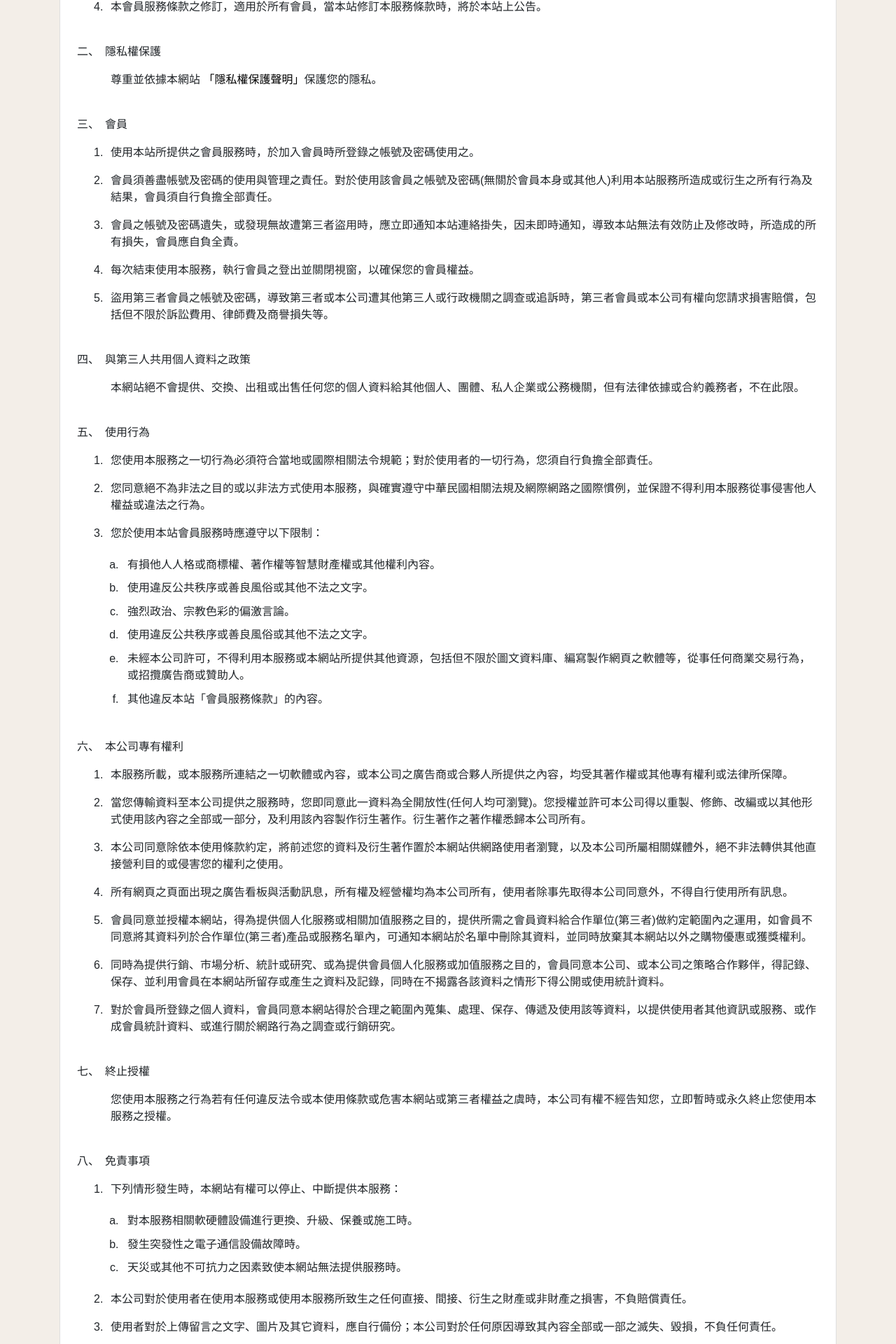
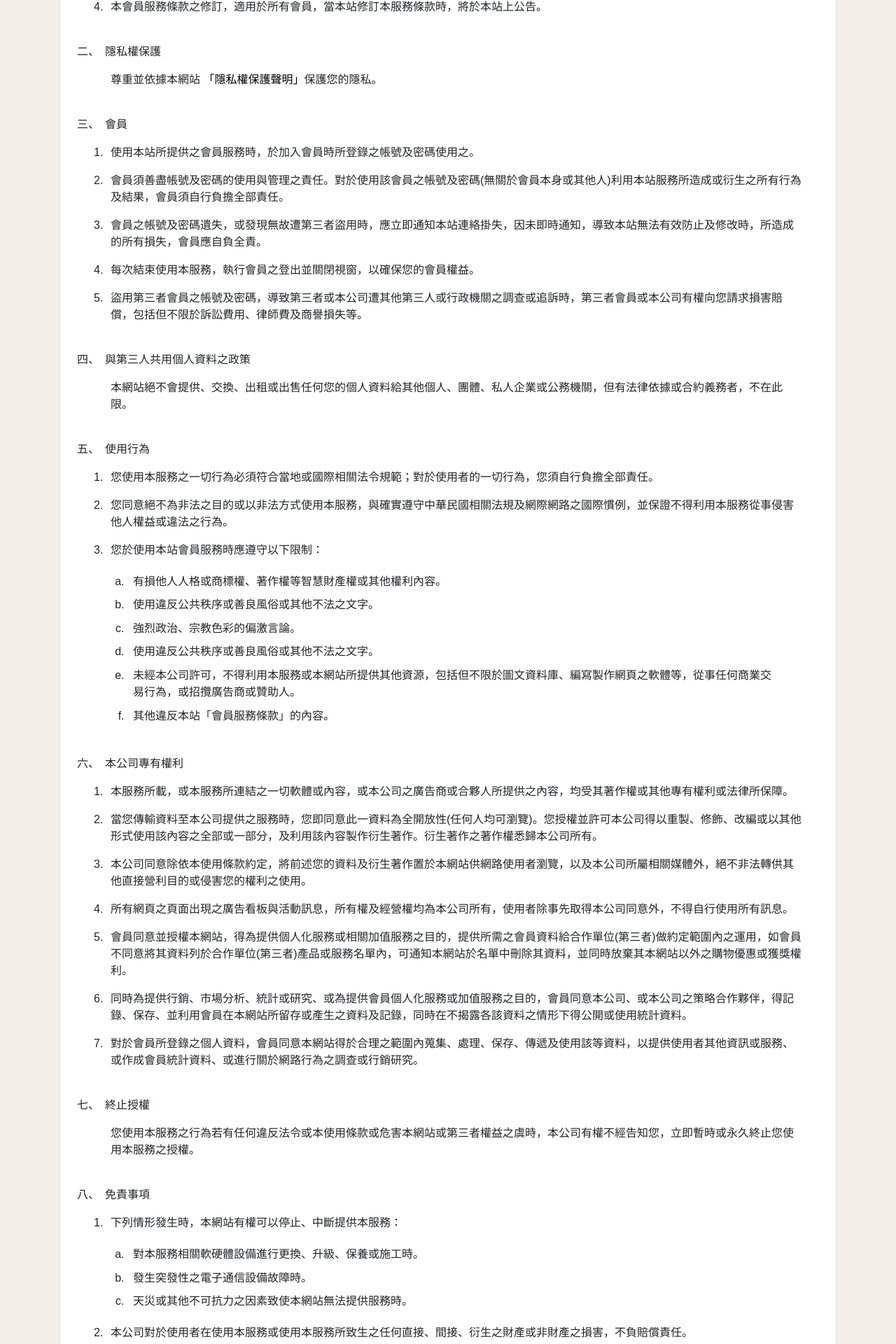
Before and after one commit to willy800510/logoWeb, a PHP site: page /termOf_member.php in a window 1280 px wide. Shown: the part 481-2401 px from the top of the page at 70% size. Run offline with PHP 8.4, Linux system fonts and the light colour scheme; some libraries are stand-ins or nearby versions.

```diff
--- a/termOf_member.php
+++ b/termOf_member.php
@@ -61,16 +61,16 @@
                 </div>
                 <ol class="list-group list-group-flush list-group-cjk pb-2 pl-4 m-2">
                     <li class="ml-2">會員服務條款</li>
-                    <ol class="list-group list-group-flush list-group-numbered pb-2 pl-4 position-relative">
+                    <ol class="list-group list-group-flush list-group-numbered pb-2 px-4 position-relative">
                         <li>本會員服務條款所稱之「會員」，為依照本站所定之加入會員程序加入完成並通過認證者。</li>
                         <li>當您使用本站服務時，即表示您同意及遵守本服務條款的規定事項及相關法律之規定。</li>
                         <li>本站保留有審核加入會員資格之權利，另外已加入會員者，本站亦保留有解除其會員資格之權利。</li>
                         <li>本會員服務條款之修訂，適用於所有會員，當本站修訂本服務條款時，將於本站上公告。</li>
                     </ol>
                     <li class="ml-2">隱私權保護</li>
-                    <p class="pb-2 pl-4">尊重並依據本網站 <a href="termOf_privacy.php">「隱私權保護聲明」</a>保護您的隱私。</p>
+                    <p class="pb-2 px-4">尊重並依據本網站 <a href="termOf_privacy.php">「隱私權保護聲明」</a>保護您的隱私。</p>
                     <li class="ml-2">會員</li>
-                    <ol class="list-group list-group-flush list-group-numbered pb-2 pl-4 position-relative">
+                    <ol class="list-group list-group-flush list-group-numbered pb-2 px-4 position-relative">
                         <li>使用本站所提供之會員服務時，於加入會員時所登錄之帳號及密碼使用之。</li>
                         <li>會員須善盡帳號及密碼的使用與管理之責任。對於使用該會員之帳號及密碼(無關於會員本身或其他人)利用本站服務所造成或衍生之所有行為及結果，會員須自行負擔全部責任。</li>
                         <li>會員之帳號及密碼遺失，或發現無故遭第三者盜用時，應立即通知本站連絡掛失，因未即時通知，導致本站無法有效防止及修改時，所造成的所有損失，會員應自負全責。</li>
@@ -78,13 +78,13 @@
                         <li>盜用第三者會員之帳號及密碼，導致第三者或本公司遭其他第三人或行政機關之調查或追訴時，第三者會員或本公司有權向您請求損害賠償，包括但不限於訴訟費用、律師費及商譽損失等。</li>
                     </ol>
                     <li class="ml-2">與第三人共用個人資料之政策</li>
-                    <p class="pb-2 pl-4">本網站絕不會提供、交換、出租或出售任何您的個人資料給其他個人、團體、私人企業或公務機關，但有法律依據或合約義務者，不在此限。</p>
+                    <p class="pb-2 px-4">本網站絕不會提供、交換、出租或出售任何您的個人資料給其他個人、團體、私人企業或公務機關，但有法律依據或合約義務者，不在此限。</p>
                     <li class="ml-2">使用行為</li>
-                    <ol class="list-group list-group-flush list-group-numbered pb-2 pl-4 position-relative">
+                    <ol class="list-group list-group-flush list-group-numbered pb-2 px-4 position-relative">
                         <li>您使用本服務之一切行為必須符合當地或國際相關法令規範；對於使用者的一切行為，您須自行負擔全部責任。</li>
                         <li>您同意絕不為非法之目的或以非法方式使用本服務，與確實遵守中華民國相關法規及網際網路之國際慣例，並保證不得利用本服務從事侵害他人權益或違法之行為。</li>
                         <li>您於使用本站會員服務時應遵守以下限制：</li>
-                        <ol class="list-group list-group-flush list-group-alpha pl-3 pb-3">
+                        <ol class="list-group list-group-flush list-group-alpha px-4 pb-3">
                             <li>有損他人人格或商標權、著作權等智慧財產權或其他權利內容。</li>
                             <li>使用違反公共秩序或善良風俗或其他不法之文字。</li>
                             <li>強烈政治、宗教色彩的偏激言論。</li>
@@ -94,7 +94,7 @@
                         </ol>
                     </ol>
                     <li class="ml-2">本公司專有權利</li>
-                    <ol class="list-group list-group-flush list-group-numbered pb-2 pl-4 position-relative">
+                    <ol class="list-group list-group-flush list-group-numbered pb-2 px-4 position-relative">
                         <li>本服務所載，或本服務所連結之一切軟體或內容，或本公司之廣告商或合夥人所提供之內容，均受其著作權或其他專有權利或法律所保障。</li>
                         <li>當您傳輸資料至本公司提供之服務時，您即同意此一資料為全開放性(任何人均可瀏覽)。您授權並許可本公司得以重製、修飾、改編或以其他形式使用該內容之全部或一部分，及利用該內容製作衍生著作。衍生著作之著作權悉歸本公司所有。</li>
                         <li>本公司同意除依本使用條款約定，將前述您的資料及衍生著作置於本網站供網路使用者瀏覽，以及本公司所屬相關媒體外，絕不非法轉供其他直接營利目的或侵害您的權利之使用。</li>
@@ -104,11 +104,11 @@
                         <li>對於會員所登錄之個人資料，會員同意本網站得於合理之範圍內蒐集、處理、保存、傳遞及使用該等資料，以提供使用者其他資訊或服務、或作成會員統計資料、或進行關於網路行為之調查或行銷研究。</li>
                     </ol>
                     <li class="ml-2">終止授權</li>
-                    <p class="pb-2 pl-4">您使用本服務之行為若有任何違反法令或本使用條款或危害本網站或第三者權益之虞時，本公司有權不經告知您，立即暫時或永久終止您使用本服務之授權。</p>
+                    <p class="pb-2 px-4">您使用本服務之行為若有任何違反法令或本使用條款或危害本網站或第三者權益之虞時，本公司有權不經告知您，立即暫時或永久終止您使用本服務之授權。</p>
                     <li class="ml-2">免責事項</li>
-                    <ol class="list-group list-group-flush list-group-numbered pb-2 pl-4 position-relative">
+                    <ol class="list-group list-group-flush list-group-numbered pb-2 px-4 position-relative">
                         <li>下列情形發生時，本網站有權可以停止、中斷提供本服務：</li>
-                        <ol class="list-group list-group-flush list-group-alpha pl-3 pb-3">
+                        <ol class="list-group list-group-flush list-group-alpha px-4 pb-3">
                             <li>對本服務相關軟硬體設備進行更換、升級、保養或施工時。</li>
                             <li>發生突發性之電子通信設備故障時。</li>
                             <li>天災或其他不可抗力之因素致使本網站無法提供服務時。</li>
@@ -121,24 +121,24 @@
                         <li>本對於您透過本服務所購買或取得，或透過本公司之贊助者或廣告商所刊登、銷售或交付之任何貨品或服務，您應自行承擔其可能風險或依法向商品或服務提供者交涉求償，與本公司完全無關，本公司均不負任何責任。</li>
                     </ol>
                     <li class="ml-2">修改權</li>
-                    <ol class="list-group list-group-flush list-group-numbered pb-2 pl-4 position-relative">
+                    <ol class="list-group list-group-flush list-group-numbered pb-2 px-4 position-relative">
                         <li>當您開始使用本服務時，即表示您已充分閱讀、瞭解與同意接受本條款之內容。本公司有權於任何時間修改與變更本條款之內容，並將不個別通知會員，建議您定期查閱本服務條款。如您於本條款修改與變更後仍繼續使用本服務，則視為您已閱讀、瞭解與同意接受本條款修改或變更。</li>
                         <li>本公司有權暫時或永久修改或中止提供本服務給您，您不得因此要求任何賠償。</li>
                     </ol>
                     <li class="ml-2">智慧財產權的保護</li>
-                    <ol class="list-group list-group-flush list-group-numbered pb-2 pl-4 position-relative">
+                    <ol class="list-group list-group-flush list-group-numbered pb-2 px-4 position-relative">
                         <li>本網站所使用之軟體、程式及網站上所有內容，包括但不限於著作、圖片、檔案、資訊、資料、網站架構、網頁設計，均由本網站或其他權利人依法擁有其智慧財產權，包括但不限於商標權、專利權、著作權、營業秘密與專有技術等。</li>
                         <li>任何人不得逕行使用、修改、重製、公開播送、改作、散布、發行、公開發表、進行還原工程、解編或反向組譯。如欲引用或轉載前述之軟體、程式或網站內容，必須依法取得本網站或其他權利人的事前書面同意。如有違反之情事，您應對本網站或其他權利人負損害賠償責任（包括但不限於訴訟費用及律師費用等）。</li>
                     </ol>
                     <li class="ml-2">其他規定</li>
-                    <ol class="list-group list-group-flush list-group-numbered pb-2 pl-4 position-relative">
+                    <ol class="list-group list-group-flush list-group-numbered pb-2 px-4 position-relative">
                         <li>本網站使用者條約，免責之內容，亦構成本使用條款之一部分。</li>
                         <li>凡因使用本服務所生之爭執，均以台灣臺中地方法院為第一審管轄法院。</li>
                         <li>若因您使用本服務之任何行為，導致本公司遭第三人或行政機關之調查或追訴時，本公司有權向您請求損害賠償，包括但不限於訴訟費用、律師費及商譽損失等。</li>
                         <li>本公司針對可預知之軟硬體維護工作，有可能導致系統中斷或是暫停者，將會於該狀況發生前，以適當之方式告知會員。</li>
                     </ol>
                     <li class="ml-2">會員身份終止與本公司通知之義務：</li>
-                    <ol class="list-group list-group-flush list-group-numbered pb-2 pl-4 position-relative">
+                    <ol class="list-group list-group-flush list-group-numbered pb-2 px-4 position-relative">
                         <li>本公司具有更改各項服務內容或終止任一會員帳戶服務之權利。</li>
                         <li>若會員決定終止本公司會員資格，可直接以電子郵件的方式通知本公司或是由本公司所提供之機制進行取消，本公司將儘快註銷您的會員資料。</li>
                         <li>會員有通知取消本公司會員資格之義務，並自停止本公司會員身份之日起（以本公司電子郵件發出日期為準），喪失所有本服務所提供之優惠及權益。</li>
--- a/termOf_privacy.php
+++ b/termOf_privacy.php
@@ -52,7 +52,7 @@
                 <h5 class="p-4 mt-2">
                     非常歡迎您光臨「LogoWeb」（以下簡稱本網站），為了讓您能夠安心的使用本網站的各項服務與資訊，特此向您說明本網站的隱私權保護政策，以保障您的權益，請您詳閱下列內容：
                 </h5>
-                <ol class="list-group list-group-flush list-group-cjk pb-2 pl-5">
+                <ol class="list-group list-group-flush list-group-cjk pb-2 pl-5 pr-4">
                     <li class="">隱私權保護政策的適用範圍</li>
                     <p class="">隱私權保護政策內容，包括本網站如何處理在您使用網站服務時收集到的個人識別資料。隱私權保護政策不適用於本網站以外的相關連結網站，也不適用於非本網站所委託或參與管理的人員。</p>
                     <li class="">個人資料的蒐集、處理及利用方式</li>
@@ -65,7 +65,7 @@
                     <li class="">與第三人共用個人資料之政策</li>
                     <p class="">本網站絕不會提供、交換、出租或出售任何您的個人資料給其他個人、團體、私人企業或公務機關，但有法律依據或合約義務者，不在此限。</p>
                     <strong>前項但書之情形包括不限於：</strong>
-                    <ul class="dot pl-4">
+                    <ul class="dot px-4">
                         <li>經由您書面同意。</li>
                         <li>法律明文規定。</li>
                         <li>經由您書面同意。</li>
--- a/termOf_service.php
+++ b/termOf_service.php
@@ -52,7 +52,7 @@
                 <h5 class="p-4 mt-2">
                     非常歡迎您光臨「LogoWeb」（以下簡稱本網站），為了讓您能夠安心的使用本網站的各項服務與資訊，特此向您說明本網站的隱私權保護政策，以保障您的權益，請您詳閱下列內容：
                 </h5>
-                <ol class="list-group list-group-flush list-group-cjk pb-2 pl-5">
+                <ol class="list-group list-group-flush list-group-cjk pb-2 pl-5 pr-4">
                     <li class="">隱私權保護政策的適用範圍</li>
                     <p class="">隱私權保護政策內容，包括本網站如何處理在您使用網站服務時收集到的個人識別資料。隱私權保護政策不適用於本網站以外的相關連結網站，也不適用於非本網站所委託或參與管理的人員。</p>
                     <li class="">個人資料的蒐集、處理及利用方式</li>
```
Also changed, not shown: images/AdobeStock_250566348 [轉換].svg.php (added, +1 -0 lines), modifyAdd.php (+13 -7 lines), modifyView.php (+9 -3 lines).
